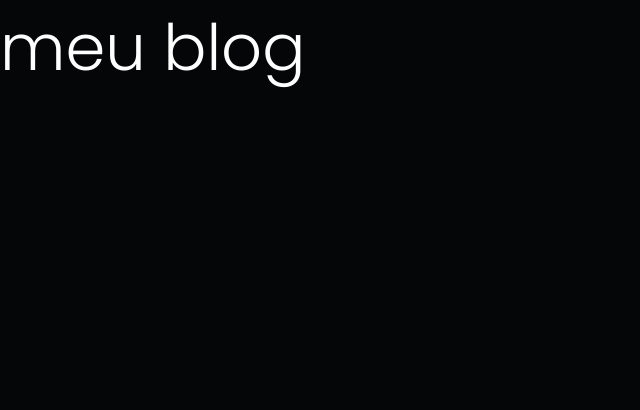
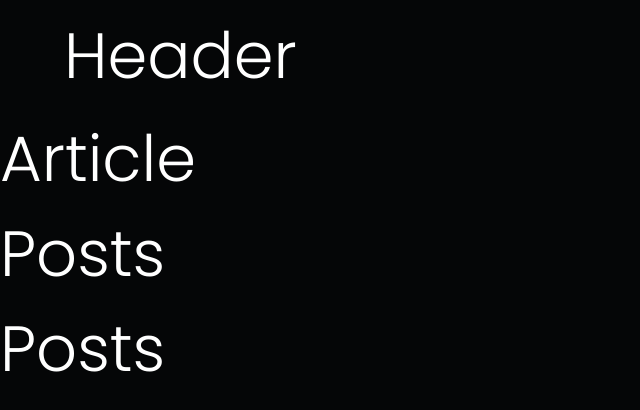
Before and after one commit to Alisson-Lima/firstReactBlog, a React (Create React App) app: page / in a window 1280 px wide. Shown: the top 410 px of the page, without its empty margins (0-640 px from the left). Built offline with nearby package versions, Linux system fonts and the light colour scheme.

Commit message:
Creating components"

```diff
--- a/src/App.jsx
+++ b/src/App.jsx
@@ -1,8 +1,15 @@
 import "./css/style.css"
+import Header from "./components/Header/"
+import Articles from "./components/Articles/"
+import Posts from "./components/Posts/"
 
 function App() {
   return (
-    <h1>meu blog</h1>
+    <>
+      <Header />
+      <Articles />
+      <Posts />
+    </>
   );
 }
 
--- a/src/components/Articles/index.jsx
+++ b/src/components/Articles/index.jsx
@@ -0,0 +1,10 @@
+import Posts from "../Posts/"
+
+export default function Articles(){
+    return(
+        <>
+            <h1>Article</h1>
+            <Posts/>
+        </>
+    )
+}
--- a/src/components/Header/index.jsx
+++ b/src/components/Header/index.jsx
@@ -0,0 +1,7 @@
+export default function Header(){
+    return (
+        <header>
+            <h1>Header</h1>
+        </header>
+    )
+}
--- a/src/components/Posts/index.jsx
+++ b/src/components/Posts/index.jsx
@@ -0,0 +1,5 @@
+export default function Posts(){
+    return(
+        <h1>Posts</h1>
+    )
+}
```
